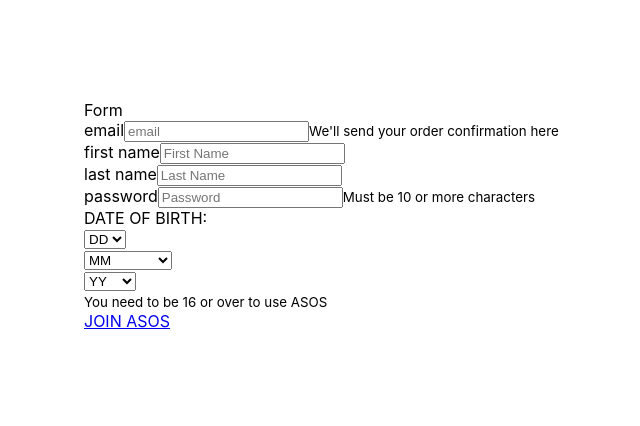
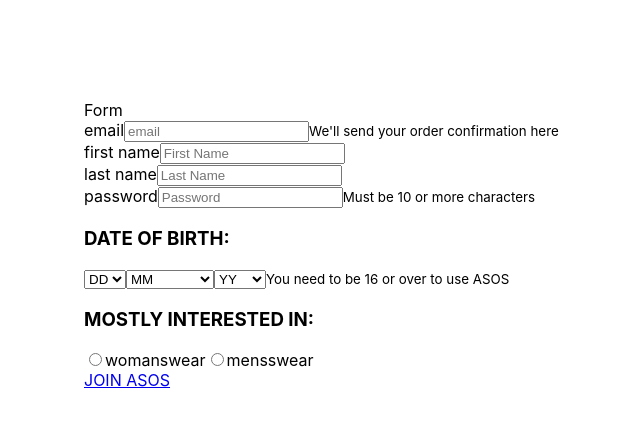
Before and after one commit to anthonyzamarro/dui-one, a React (Create React App) app: page / in a window 1280 px wide. Shown: the top 426 px of the page, without its empty margins (196-836 px from the left). Built offline with nearby package versions, Linux system fonts and the light colour scheme.

Commit message:
start adding Radio element component

```diff
--- a/src/App.tsx
+++ b/src/App.tsx
@@ -1,6 +1,7 @@
 import './App.css';
 import Form from './components/containers/Form';
 import CTA from './components/elements/CTA';
+import Radio from './components/elements/Radio';
 import SelectList from './components/elements/SelectList';
 import TextField from './components/elements/TextField';
 
@@ -30,8 +31,8 @@
             name="password"
             helperText="Must be 10 or more characters"
           />
-          <div className="SelectList__container">
-            <label htmlFor="dob">DATE OF BIRTH:</label>
+          <div className="selectlist__container">
+            <h3 className="dob__title">DATE OF BIRTH:</h3>
             <SelectList
               name="DD"
               numbers={{start: 1, end: 31}}
@@ -46,6 +47,15 @@
             />
             <small>You need to be 16 or over to use ASOS</small>
           </div>
+          <div className="radio__container">
+            <h3 className="interest__title">MOSTLY INTERESTED IN:</h3>
+            <Radio
+              text="womanswear"
+            />
+            <Radio
+              text="mensswear"
+            />
+          </div>
         <CTA
           link="www.reddit.com"
           text="JOIN ASOS"
--- a/src/components/Elements/CTA.tsx
+++ b/src/components/Elements/CTA.tsx
@@ -14,4 +14,4 @@
     )
 }
 
-export default CTA
+export default CTA;
--- /dev/null
+++ b/src/components/Elements/Radio.tsx
@@ -0,0 +1,24 @@
+import React, { useState } from "react"
+
+interface Props {
+    text: string
+
+}
+
+const Radio: React.FC<Props> = ({ text }) => {
+    const [checked, setChecked] = useState(false);
+    return (
+        <>
+            <input
+                type="radio"
+                value={text}
+                name={text}
+                id={text}
+                onClick={() => setChecked(checked)}
+            />
+            <label htmlFor={text}>{text}</label>
+        </>
+    )
+}
+
+export default Radio;
--- a/src/components/Elements/SelectList.tsx
+++ b/src/components/Elements/SelectList.tsx
@@ -9,26 +9,25 @@
 const SelectList: React.FC<SelectListProps> = ({name, numbers, months}) => {
     const [value, setValue] = useState();
     // console.log(numbers);
-    var arr = [];
+    var numbersArray = [];
     if (numbers?.start && numbers.end) {
         var { start } = numbers;
         var { end } = numbers;
         while(start <= end){
-            arr.push(start++);
+            numbersArray.push(start++);
         }
-        if (name === 'YY') arr.reverse();
+        if (name === 'YY') numbersArray.reverse();
     }
     return (
-        <div>
+        <>
             <select value={value} onChange={() => setValue(value)}>
                 <option defaultValue={name}>{name}</option>
-                {/* {numbers && Array.from({length:numbers},(v,k)=>k+1).map((number, idx) => <option value={number} key={idx}>{number}</option>)} */}
                 {
-                    numbers && arr.map((number, idx) => <option value={number} key={idx}>{number}</option>)
+                    numbers && numbersArray.map((number, idx) => <option value={number} key={idx}>{number}</option>)
                 }
                 {months && months.map((month, idx) => <option value={month} key={idx}>{month}</option>)}
           </select>
-        </div>
+        </>
     );
 }
 
--- a/src/components/Elements/TextField.tsx
+++ b/src/components/Elements/TextField.tsx
@@ -26,4 +26,4 @@
 
 }
 
-export default TextField
+export default TextField;
```
